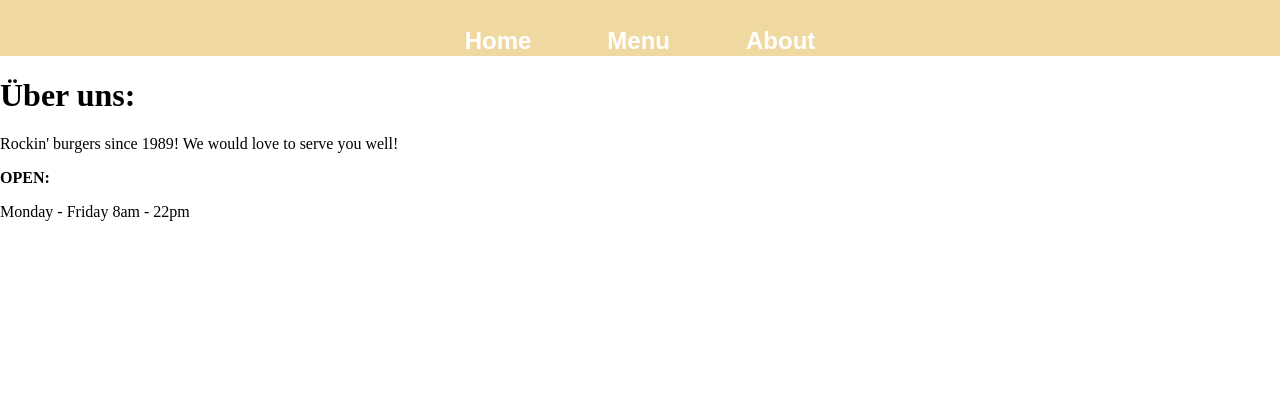
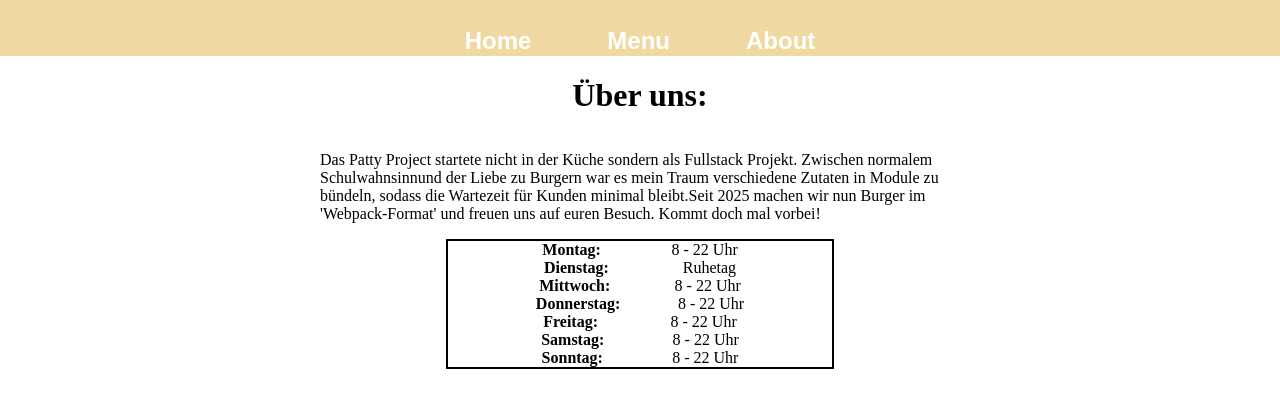
Before and after one commit to simon-wdev/restaurant, a website built with webpack: page src/template.html in a window 1280 px wide. Both pictures are taken after a click on the button "About". Built offline with nearby package versions, Linux system fonts and the light colour scheme.

Commit message:
Layout for about
Made the basic div layout for the about page.

```diff
--- a/src/about.js
+++ b/src/about.js
@@ -6,24 +6,38 @@ header.textContent = "Über uns:";
 header.style.fontWeight = "bold";
 
 const description = document.createElement("p");
-description.textContent = "Rockin' burgers since 1989! We would love to serve you well!"
+description.textContent = "Das Patty Project startete nicht in der Küche sondern als Fullstack Projekt. Zwischen normalem Schulwahnsinn" +
+                          "und der Liebe zu Burgern war es mein Traum verschiedene Zutaten in Module zu bündeln, sodass die Wartezeit für Kunden minimal bleibt." +
+                          "Seit 2025 machen wir nun Burger im 'Webpack-Format' und freuen uns auf euren Besuch. Kommt doch mal vorbei!"
 
-const infoBox = document.createElement("div");
-
+const infoWrapper = document.createElement("div");
+infoWrapper.classList.add("info-wrapper");
 
 function infoPairs(label, text){
+    const infoRow = document.createElement("div");
     const strong = document.createElement("strong"); //strong ist ein neuer absatz, strong müsste innerhalb eine paragraph appended werden
     const p = document.createElement("p");
     strong.textContent = `${label}: `;
     p.textContent = text;
 
-    infoBox.append(strong, p)
+    infoRow.classList.add("info-row")
+
+    infoRow.append(strong, p)
+    return infoRow;
 }
 
-infoPairs("OPEN", "Monday - Friday 8am - 22pm")
+infoWrapper.append(
+    infoPairs("Montag", "8 - 22 Uhr"),
+    infoPairs("Dienstag", "Ruhetag"),
+    infoPairs("Mittwoch", "8 - 22 Uhr"),
+    infoPairs("Donnerstag", "8 - 22 Uhr"),
+    infoPairs("Freitag", "8 - 22 Uhr"),
+    infoPairs("Samstag", "8 - 22 Uhr"),
+    infoPairs("Sonntag", "8 - 22 Uhr"),
+);
 
 export default function buildAbout(){
-    wrapper.append(header, description, infoBox);
+    wrapper.append(header, description, infoWrapper);
 
     return wrapper;
 }
--- a/src/styles.css
+++ b/src/styles.css
@@ -89,3 +89,32 @@ button:hover{
     text-align: right;
     font-weight: bold;
 }
+
+.about-wrapper{
+    display: flex;
+    flex-direction: column;
+    align-items: center;
+}
+
+.about-wrapper p{
+    max-width: 50vw;
+}
+
+.info-wrapper{
+    display:flex;
+    flex-direction: column;
+    align-items: center;
+    border: solid black 2px;
+    min-width: 30vw;
+}
+
+.info-row{
+    display: flex;
+    gap: 10px;
+    justify-content: space-around;
+    min-width: 20vw;
+}
+
+.info-row p {
+    margin: 0;
+}
```
